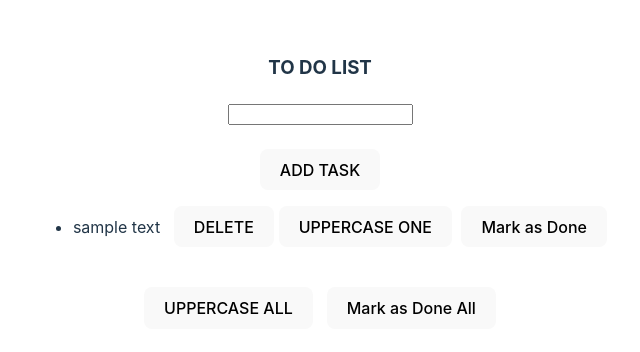
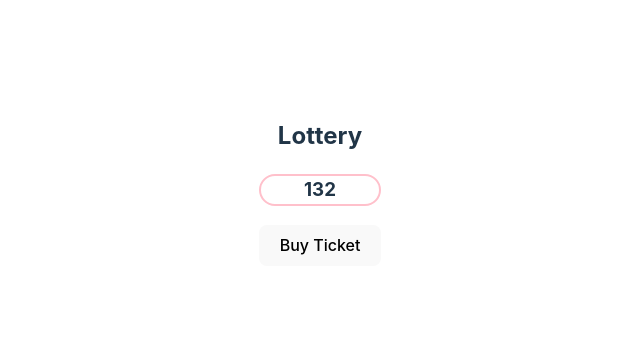
Before and after one commit to Ashishworks/REACT, a React (Vite) app in the folder project2/: page / in a window 1280 px wide. Shown: the part 218-570 px from the top of the page, without its empty margins (320-960 px from the left). Built offline with nearby package versions, Linux system fonts and the light colour scheme.

Commit message:
lottery ticket

```diff
--- a/project2/src/App.jsx
+++ b/project2/src/App.jsx
@@ -6,6 +6,7 @@ import Counter from "./counter.jsx"
 import Like from "./like.jsx"
 import LudoBoard from './ludo.jsx'
 import ToDoList from './toDoList.jsx'
+import Lottery from './lottery.jsx'
 
 function App() {
   return (
@@ -13,7 +14,8 @@ function App() {
       /* <Counter />
       <Like /> */
       // <LudoBoard/>
-      <ToDoList/>
+      // <ToDoList/>
+      <Lottery/>
       )
 }
 
--- /dev/null
+++ b/project2/src/help.js
@@ -0,0 +1,15 @@
+function genRandom(n){
+    let arr=new Array(n);
+    for(let i=0;i<n;i++){
+        arr[i]=Math.floor((Math.random()*10))
+    }
+    return arr;
+}
+
+export {genRandom};
+
+function sum(arr){
+    return arr.reduce((sum,curr)=>sum+curr,0)
+}
+
+export {sum};
--- /dev/null
+++ b/project2/src/lottery.jsx
@@ -0,0 +1,22 @@
+import { useState } from "react"
+import { genRandom,sum } from "./help"
+import "./ticket.css"
+export default function Lottery() {
+    let [ticket, setticket] = useState(genRandom(3));
+    let won=sum(ticket)===15;
+    let newTicket=()=>{
+        setticket(genRandom(3))
+    }
+    return (
+        <div>
+            <h2 >Lottery</h2>
+            <h3 className="box">
+                <span>{ticket[0]}</span>
+                <span>{ticket[1]}</span>
+                <span>{ticket[2]}</span>
+            </h3>
+            <h3>{won && "CONGRATS YOU WON!!"}</h3>
+            <button onClick={newTicket}>Buy Ticket</button>
+        </div>
+    )
+}
--- /dev/null
+++ b/project2/src/ticket.css
@@ -0,0 +1,4 @@
+.box{
+    border: 2px solid pink;
+    border-radius: 20px;
+}
```
